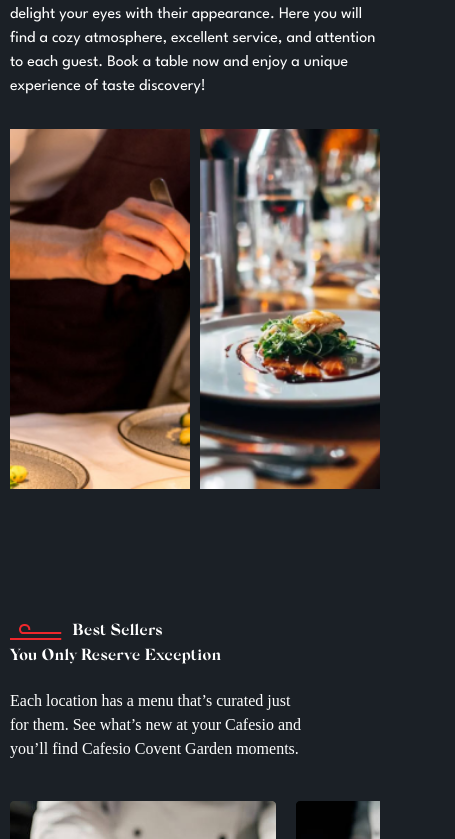
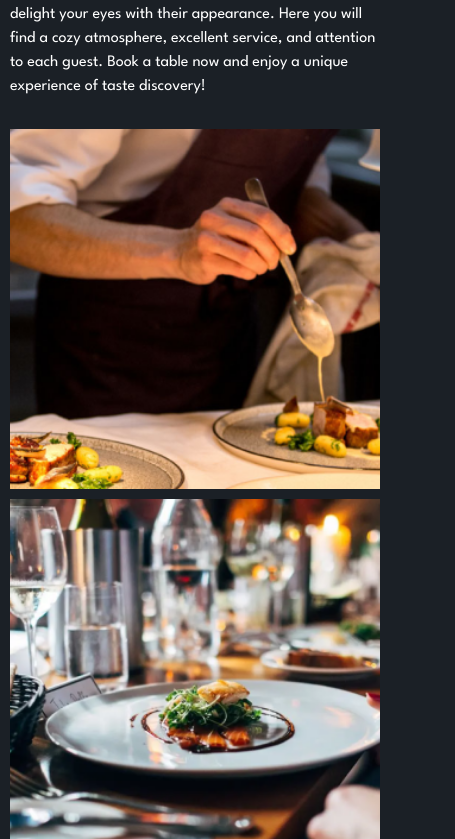
Before and after one commit to AlimMahmudov/motion-restaurant, a Next.js app: page / in a window 390 px wide. Shown: the part 865-1704 px from the top of the page, 455 px wide, since content can reach past the window. Built offline with nearby package versions, Linux system fonts and the light colour scheme; a web font is replaced by a local one.

Commit message:
fix: visit maps

```diff
--- a/src/app/components/page/home/sections/about/About.module.scss
+++ b/src/app/components/page/home/sections/about/About.module.scss
@@ -76,6 +76,7 @@
 			}
 
 			@media (max-width: 600px) {
+				display: flex !important;
 				flex-direction: column;
 				img {
 					height: 360px;
--- a/src/app/components/page/home/sections/visit/Visit.module.scss
+++ b/src/app/components/page/home/sections/visit/Visit.module.scss
@@ -186,14 +186,14 @@
 		}
 		@media (max-width: 480px) {
 			padding: 0;
-
+			width: 100%;
 			h1,
 			a.t,
 			.links {
 				display: none;
 			}
 			.map {
-				width: 445px;
+				width: 100%;
 				height: 400px;
 			}
 		}
```
